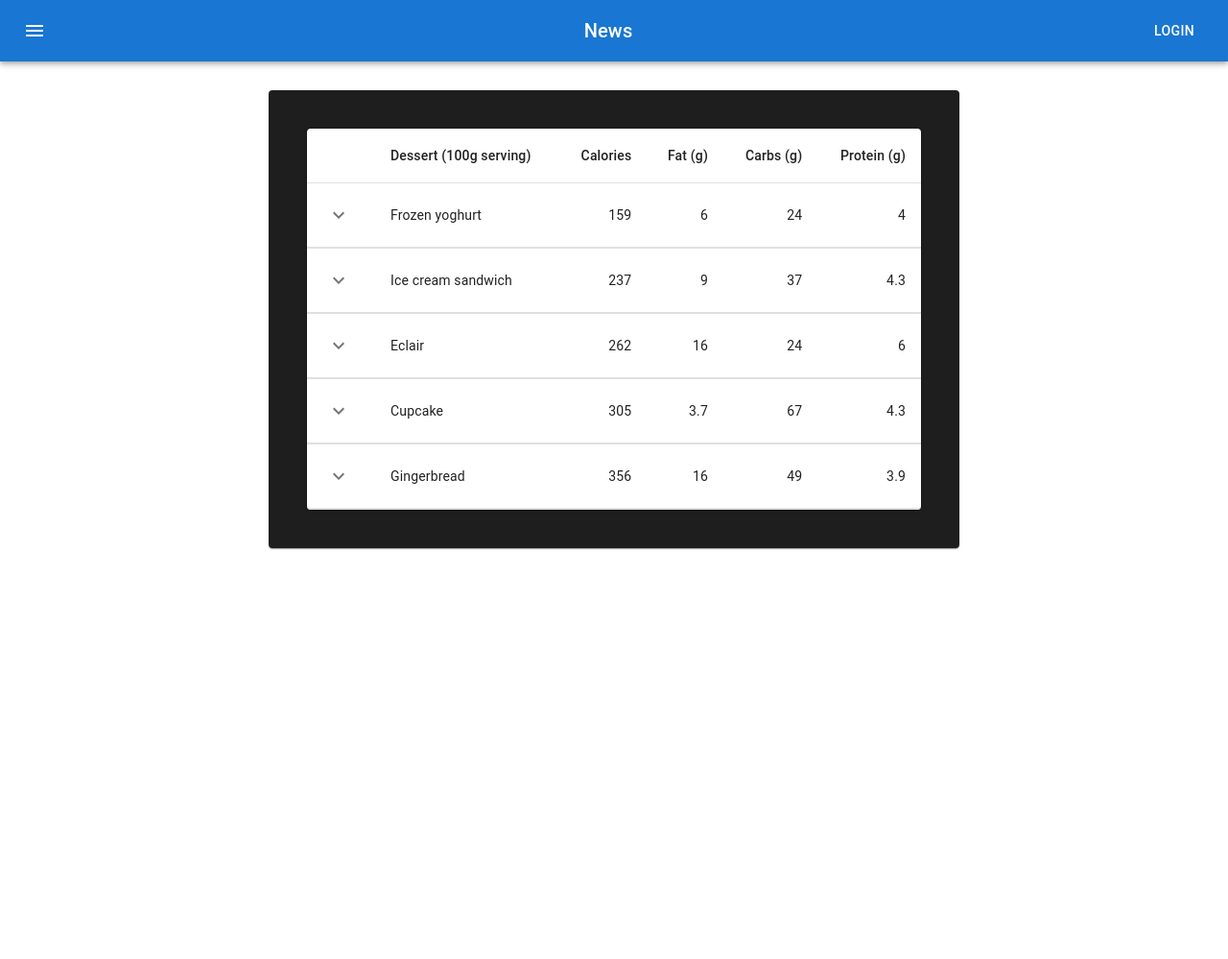
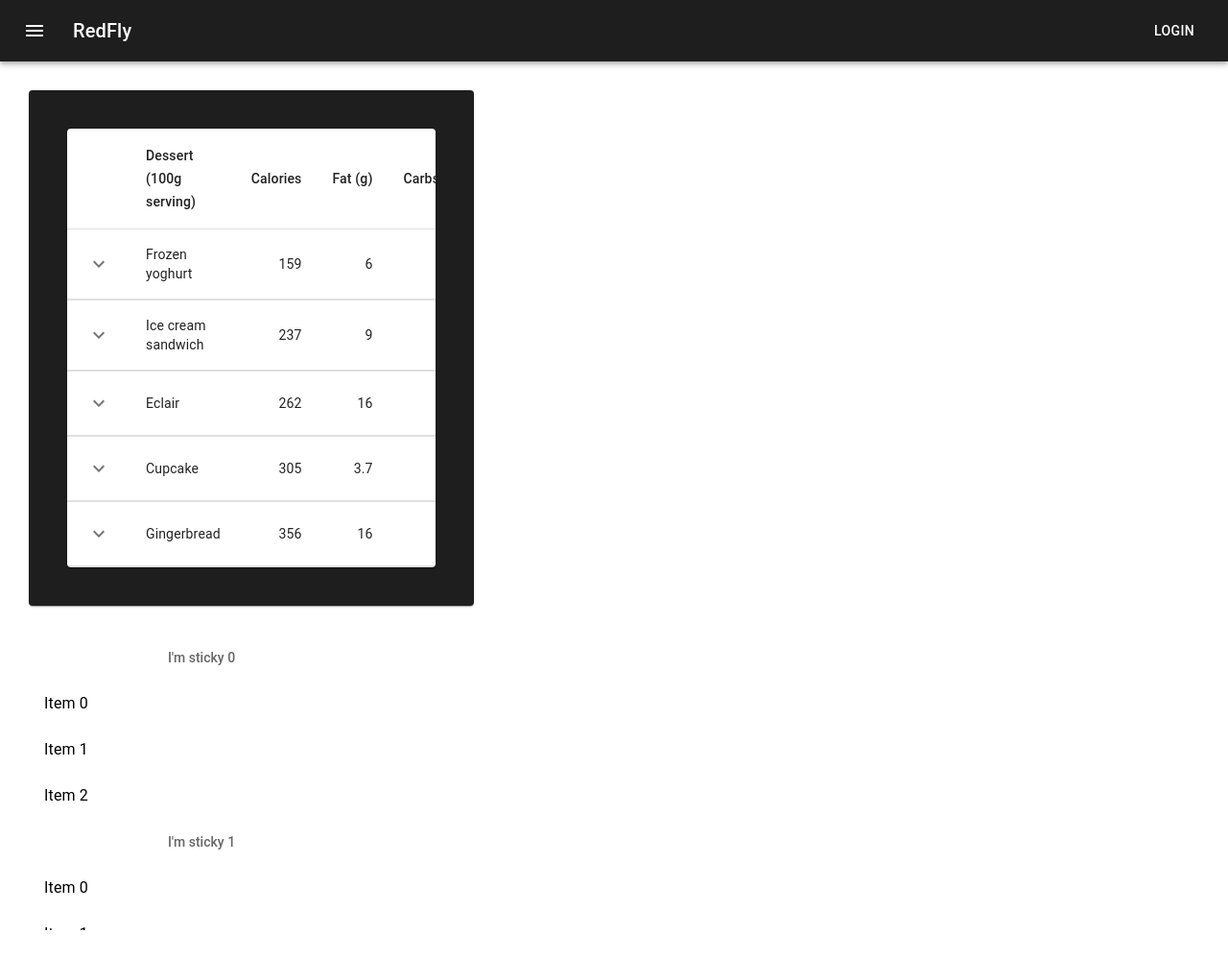
Before and after one commit to TohaLike/TohaLike-training-practice, a React (Create React App) app: page / in a window 1280 px wide. Shown: the whole page at 96% size. Before the commit the page ends 800 px from the top, so only its background shows below. Built offline with nearby package versions, Linux system fonts and the light colour scheme.

Commit message:
Task List

```diff
--- a/src/AccountingList/AccountingList.js
+++ b/src/AccountingList/AccountingList.js
@@ -132,8 +132,8 @@ const rows = [
 
 export default function CollapsibleTable() {
   return (
-  <div style={{display:"flex", justifyContent: "center",}}>
-    <Card style={{padding: "40px", width: "50%", backgroundColor: "rgb(30 30 30)"}} sx={{ minWidth: 275 }}>
+  <div style={{display:"flex", justifyContent: "start",}}>
+    <Card style={{padding: "40px", width: "30%", backgroundColor: "rgb(30 30 30)", marginLeft: "30px",}} sx={{ minWidth: 275 }}>
     <TableContainer component={Paper}>
       <Table aria-label="collapsible table">
         <TableHead>
--- a/src/App.js
+++ b/src/App.js
@@ -2,6 +2,7 @@ import logo from './logo.svg';
 import './App.css';
 import Navigation from './Navigation/Navigation';
 import AccountingList from './AccountingList/AccountingList';
+import TaskList from './TaskList/TaskList';
 
 // В <div className="App"> импортируются модули
 function App() {
@@ -9,6 +10,7 @@ function App() {
     <div className="App">
       <Navigation/>
       <AccountingList/>
+      <TaskList/>
     </div>
   );
 }
--- a/src/Navigation/Navigation.js
+++ b/src/Navigation/Navigation.js
@@ -9,7 +9,8 @@ import MenuIcon from '@mui/icons-material/Menu';
 
 function Navigation() {
   return (
-    <AppBar position="static" style={{marginBottom: "30px"}}>
+  <div style={{textAlign: "left"}}>
+    <AppBar position="static" style={{marginBottom: "30px", backgroundColor: "rgb(30 30 30)"}}>
         <Toolbar>
           <IconButton
             size="large"
@@ -21,11 +22,12 @@ function Navigation() {
             <MenuIcon />
           </IconButton>
           <Typography variant="h6" component="div" sx={{ flexGrow: 1 }}>
-            News
+            RedFly
           </Typography>
           <Button color="inherit">Login</Button>
         </Toolbar>
       </AppBar>
+    </div>
   );
 }
 
--- /dev/null
+++ b/src/TaskList/TaskList.css
@@ -0,0 +1,3 @@
+.navigation {
+    color: aqua;
+}
--- /dev/null
+++ b/src/TaskList/TaskList.js
@@ -0,0 +1,40 @@
+import './TaskList.css';
+import * as React from 'react';
+import List from '@mui/material/List';
+import ListItem from '@mui/material/ListItem';
+import ListItemText from '@mui/material/ListItemText';
+import ListSubheader from '@mui/material/ListSubheader';
+
+function PinnedSubheaderList() {
+  return (
+   <div style={{}}>
+    <List style={{margin: "30px",}}
+      sx={{
+        width: '100%',
+        maxWidth: 360,
+        bgcolor: 'background.paper',
+        position: 'relative',
+        overflow: 'auto',
+        maxHeight: 300,
+        '& ul': { padding: 0 },
+      }}
+      subheader={<li />}
+    >
+      {[0, 1, 2, 3, 4].map((sectionId) => (
+        <li key={`section-${sectionId}`}>
+          <ul>
+            <ListSubheader>{`I'm sticky ${sectionId}`}</ListSubheader>
+            {[0, 1, 2].map((item) => (
+              <ListItem key={`item-${sectionId}-${item}`}>
+                <ListItemText primary={`Item ${item}`} />
+              </ListItem>
+            ))}
+          </ul>
+        </li>
+      ))}
+    </List>
+  </div>
+  );
+}
+
+export default PinnedSubheaderList;
```
